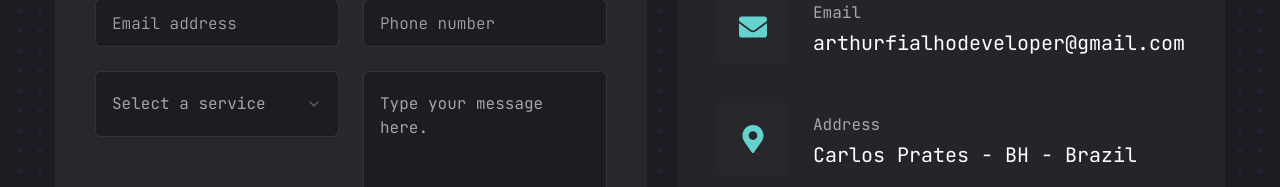
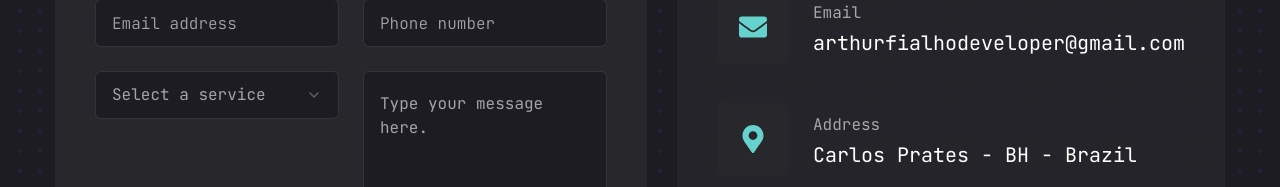
Before and after one commit to ArthurFialho/portfolio, a Next.js app: page /contact in a window 1280 px wide. Shown: the part 489-676 px from the top of the page. Built offline with nearby package versions, Linux system fonts and the light colour scheme.

Commit message:
feat: adding bobbles on off and current modal props for new repository - persistency in .env path database formless

```diff
--- a/components/ui/select.jsx
+++ b/components/ui/select.jsx
@@ -17,7 +17,7 @@
     <SelectPrimitive.Trigger
       ref={ref}
       className={cn(
-        "flex h-[48] w-full items-center justify-between rounded-md border border-white/10 bg-primary px-4 py-5 text-base text-white/60 placeholder:text-white/10 focus:border-accent outline-none",
+        "flex h-[48px] w-full items-center justify-between rounded-md border border-white/10 bg-primary px-4 py-2 text-base text-white/60 placeholder:text-white/10 focus:border-accent outline-none",
         className
       )}
       {...props}
```
